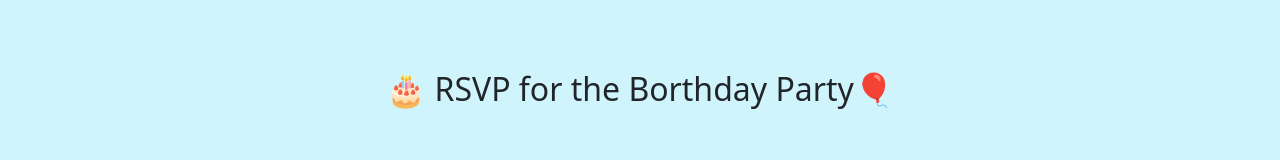
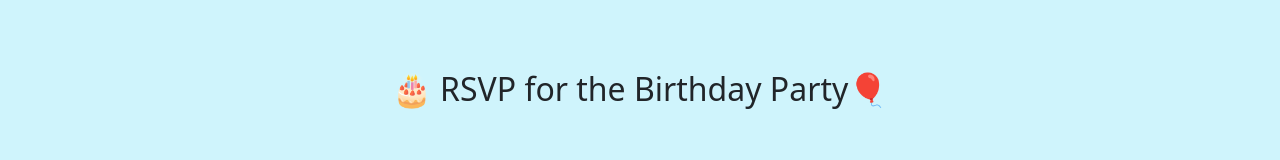
Before and after one commit to bisoukeiko/holbertonschool-portfolio, a React (Vite) app in the folder client/: page /Rsvp/1 in a window 1280 px wide. Shown: the part 192-352 px from the top of the page. Built offline with nearby package versions, Linux system fonts and the light colour scheme; no server answers.

Commit message:
fix code:  add party place2, place3

```diff
--- a/client/src/Components/Rsvp.jsx
+++ b/client/src/Components/Rsvp.jsx
@@ -2,7 +2,7 @@ import React, { useState, useEffect } from 'react';
 import axios from 'axios';
 import { useParams } from 'react-router-dom';
 import {Dropdown } from 'react-bootstrap';
-import { Link, useNavigate } from 'react-router-dom';
+import { useNavigate } from 'react-router-dom';
 
 
 function Rsvp() {
@@ -114,7 +114,7 @@ function Rsvp() {
         <div className='container py-4'>
         <div className='d-flex flex-column justify-content-center align-items-center'>
 
-          <h2 className='text-center mt-5 mb-5'>🎂 RSVP for the Borthday Party🎈</h2>
+          <h2 className='text-center mt-5 mb-5'>🎂 RSVP for the Birthday Party🎈</h2>
           <div className='text-center mb-5'>
               Please let us know if your child can make it to the birthday party!
           </div>
@@ -129,7 +129,7 @@ function Rsvp() {
                   <div className='d-flex flex-wrap justify-content-center gap-5'>
                     <div className='text-center'>
                       <h5 className='text-primary'>📅 Date</h5>
-                      <p>{partyInfo.partyDate}</p>
+                      <p>{partyInfo.partyDate2}</p>
                     </div>
                     <div className='text-center'>
                       <h5 className='text-primary'>⏰ Time</h5>
@@ -137,7 +137,9 @@ function Rsvp() {
                     </div>
                     <div className='text-center'>
                       <h5 className='text-primary'>📍 Location</h5>
-                      <p>{partyInfo.partyPlace}</p>
+                      <p className='mb-0'>{partyInfo.partyPlace}</p>
+                      <p className='mb-0'>{partyInfo.partyPlace2 || ''}</p>
+                      <p>{partyInfo.partyPlace3 || ''}</p>
                     </div>
                   </div>
 
```
